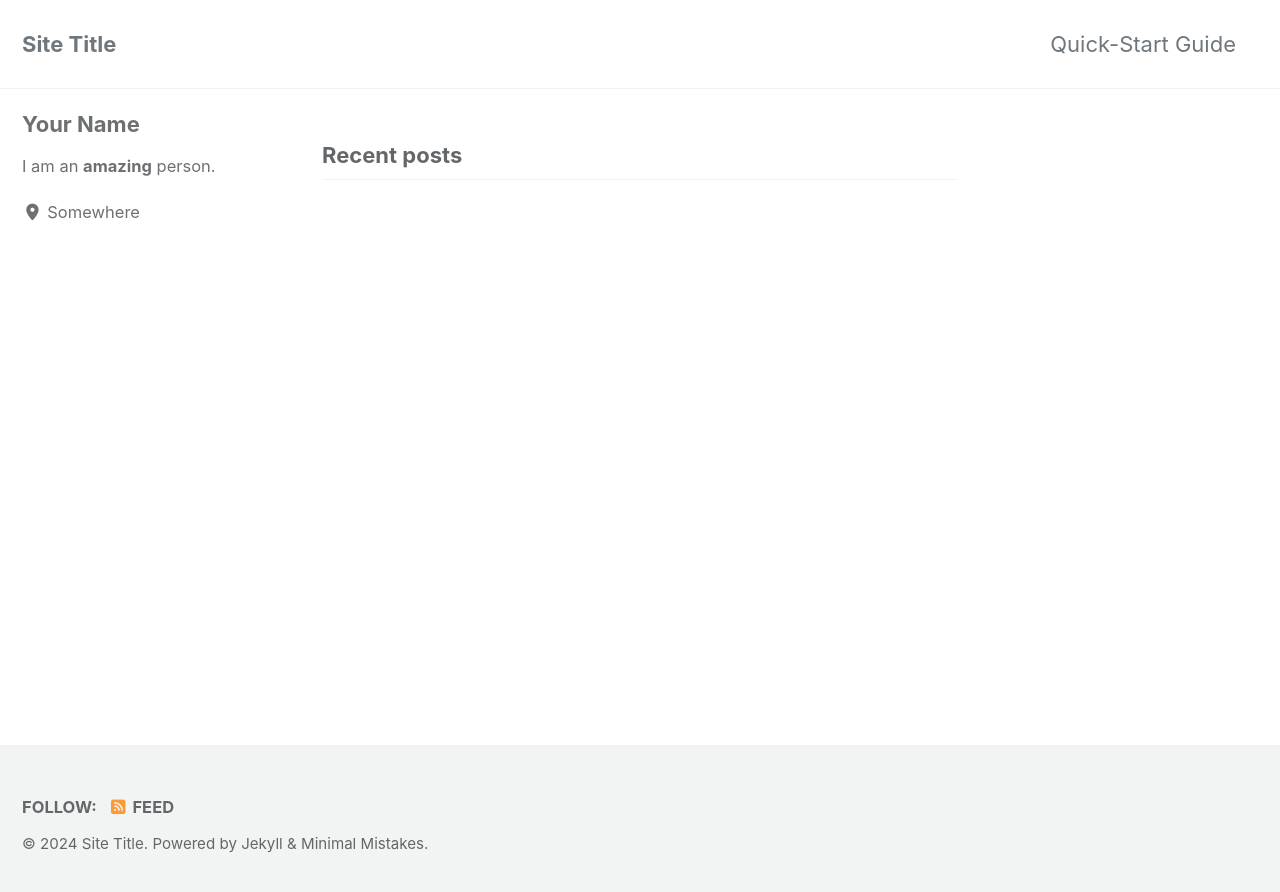
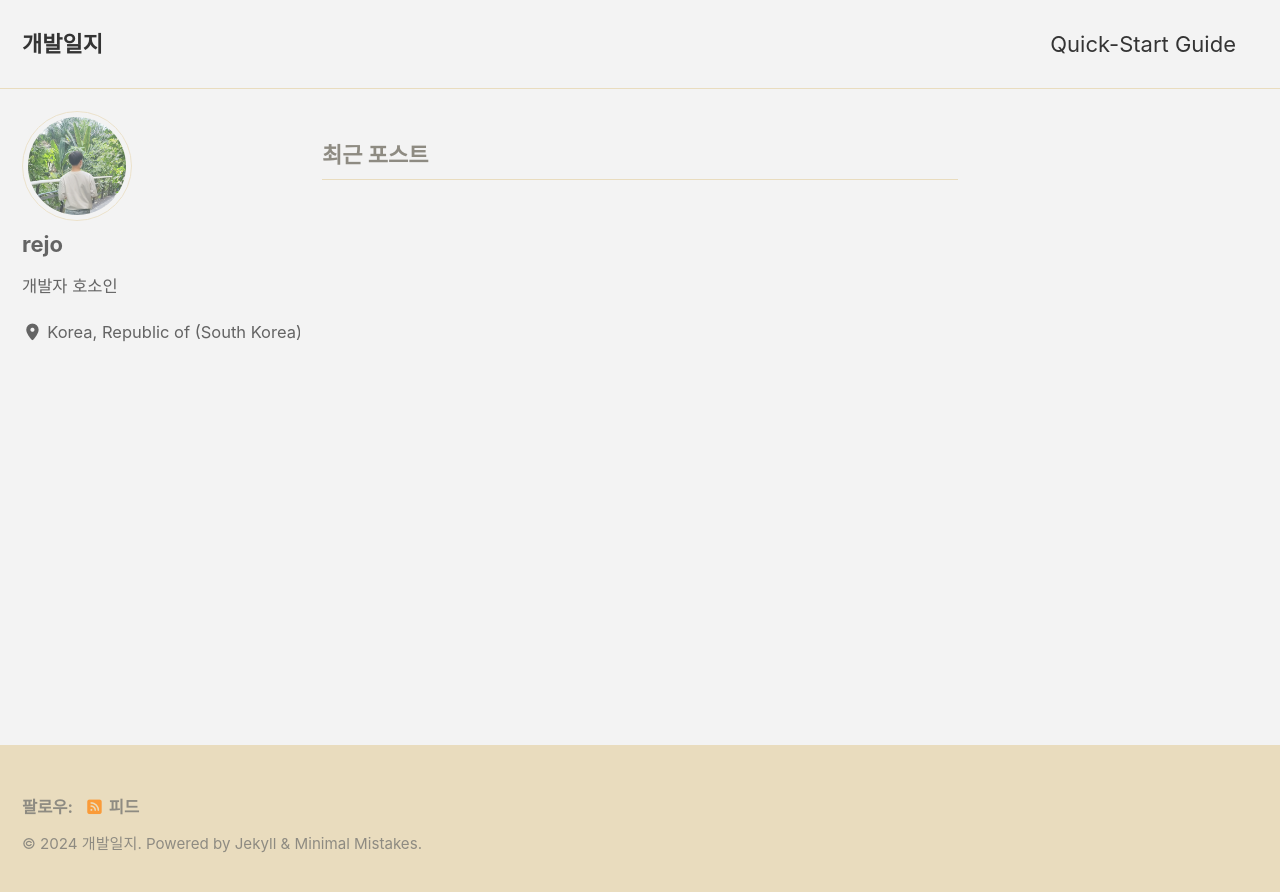
Before and after one commit to r3j0/r3j0.github.io, a Jekyll site: the page built from index.html, in a window 1280 px wide. Shown: the top 892 px of the page. Built offline with Jekyll 4.4.1, drawn with Linux system fonts in a browser that asks for light colours; cached includes are drawn as plain includes; the list of posts is cut into pages by our own code.

Commit message:
edit _config.yml & add avatar img

```diff
--- a/_config.yml
+++ b/_config.yml
@@ -12,17 +12,17 @@
 
 # theme                  : "minimal-mistakes-jekyll"
 # remote_theme           : "mmistakes/minimal-mistakes"
-minimal_mistakes_skin    : "default" # "air", "aqua", "contrast", "dark", "dirt", "neon", "mint", "plum", "sunrise"
+minimal_mistakes_skin    : "dirt" # "air", "aqua", "contrast", "dark", "dirt", "neon", "mint", "plum", "sunrise"
 
 # Site Settings
-locale                   : "en-US"
+locale                   : "ko-KR"
 rtl                      : # true, false (default) # turns direction of the page into right to left for RTL languages
-title                    : "Site Title"
+title                    : "개발일지"
 title_separator          : "-"
 subtitle                 : # site tagline that appears below site title in masthead
-name                     : "Your Name"
-description              : "An amazing website."
-url                      : # the base hostname & protocol for your site e.g. "https://mmistakes.github.io"
+name                     : "rejo"
+description              : "."
+url                      : "https://r3j0/github.io" # the base hostname & protocol for your site e.g. "https://mmistakes.github.io"
 baseurl                  : # the subpath of your site, e.g. "/blog"
 repository               : # GitHub username/repo-name e.g. "mmistakes/minimal-mistakes"
 teaser                   : # path of fallback teaser image, e.g. "/assets/images/500x300.png"
@@ -113,10 +113,10 @@ analytics:
 
 # Site Author
 author:
-  name             : "Your Name"
-  avatar           : # path of avatar image, e.g. "/assets/images/bio-photo.jpg"
-  bio              : "I am an **amazing** person."
-  location         : "Somewhere"
+  name             : "rejo"
+  avatar           : "/assets/img/rejo.png" # path of avatar image, e.g. "/assets/images/bio-photo.jpg"
+  bio              : "개발자 호소인"
+  location         : "Korea, Republic of (South Korea)"
   email            :
   links:
     - label: "Email"
@@ -227,7 +227,7 @@ sass:
 
 # Outputting
 permalink: /:categories/:title/
-timezone: # https://en.wikipedia.org/wiki/List_of_tz_database_time_zones
+timezone: Asia/Seoul # https://en.wikipedia.org/wiki/List_of_tz_database_time_zones
 
 
 # Pagination with jekyll-paginate
```
Also changed, not shown: assets/img/rejo.png (added).
